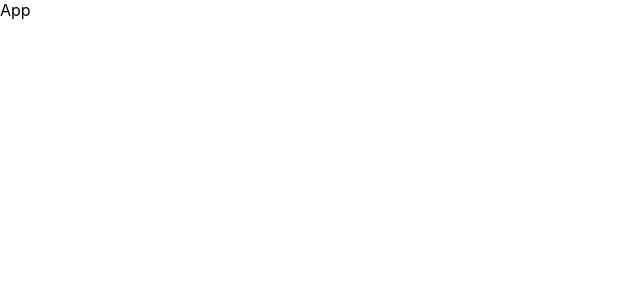
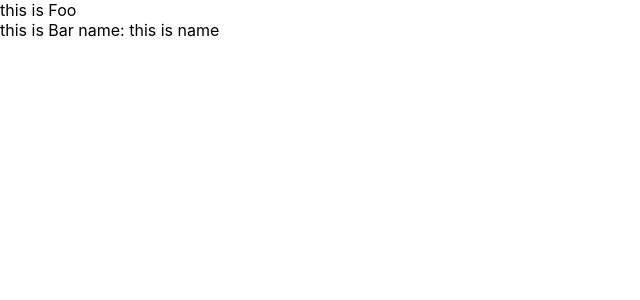
Before and after one commit to Dea9703/react-basic, a React (Create React App) app: page / in a window 1280 px wide. Shown: the top 300 px of the page, without its empty margins (0-640 px from the left). Built offline with nearby package versions, Linux system fonts and the light colour scheme.

Commit message:
基础完结

```diff
--- a/src/App.js
+++ b/src/App.js
@@ -1,9 +1,27 @@
-function App() {
-  return (
-    <div className="App">
-      <main>App</main>
-    </div>
-  );
+import React, { useContext, createContext } from 'react'
+
+const Context = createContext()
+
+function Foo () {
+  return (<div>
+    <div>this is Foo</div>
+    <Bar />
+  </div>)
 }
 
-export default App;
+function Bar () {
+  // 底层组件通过useContext函数获取数据
+  const name = useContext(Context)
+  return <div>this is Bar name: {name}</div>
+}
+
+function App () {
+  return (
+    // 顶层组件通过Provider 提供数据
+    <Context.Provider value={'this is name'}>
+      <div><Foo /></div>
+    </Context.Provider>
+  )
+}
+
+export default App
```
